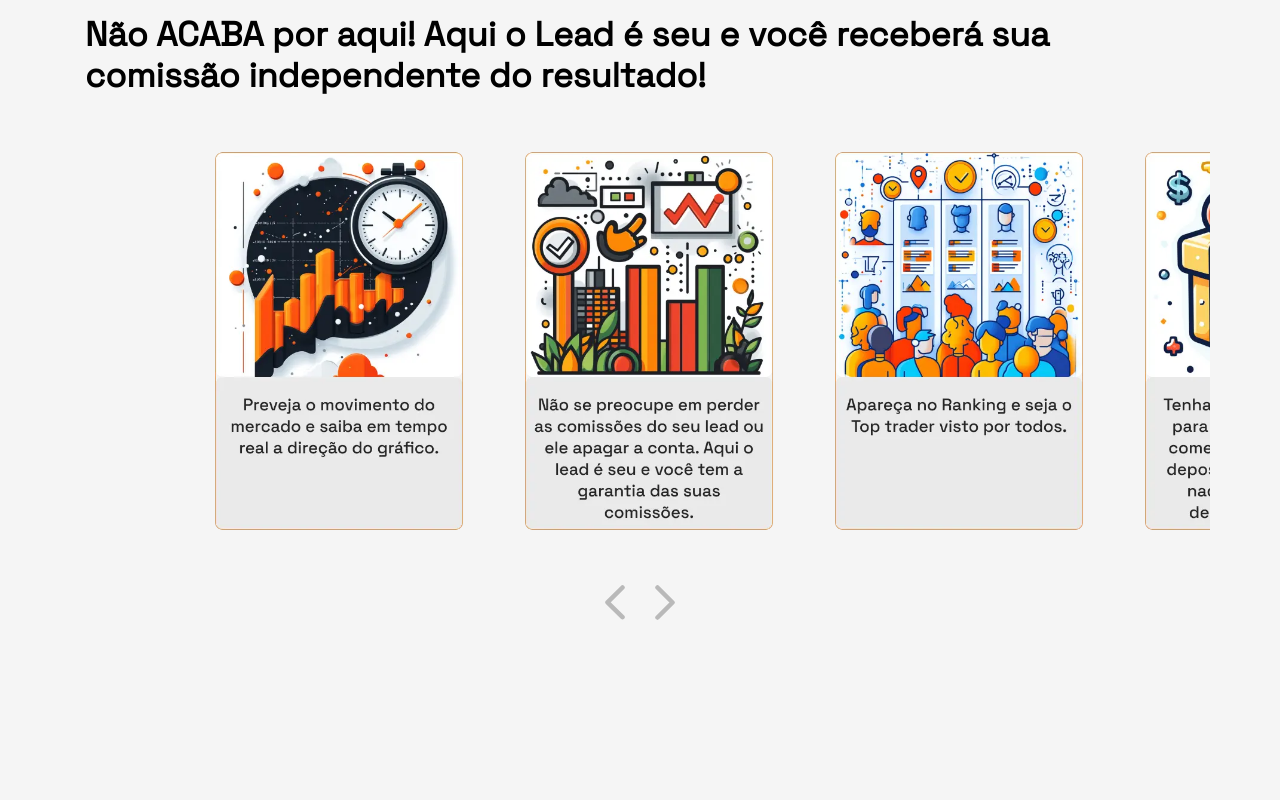
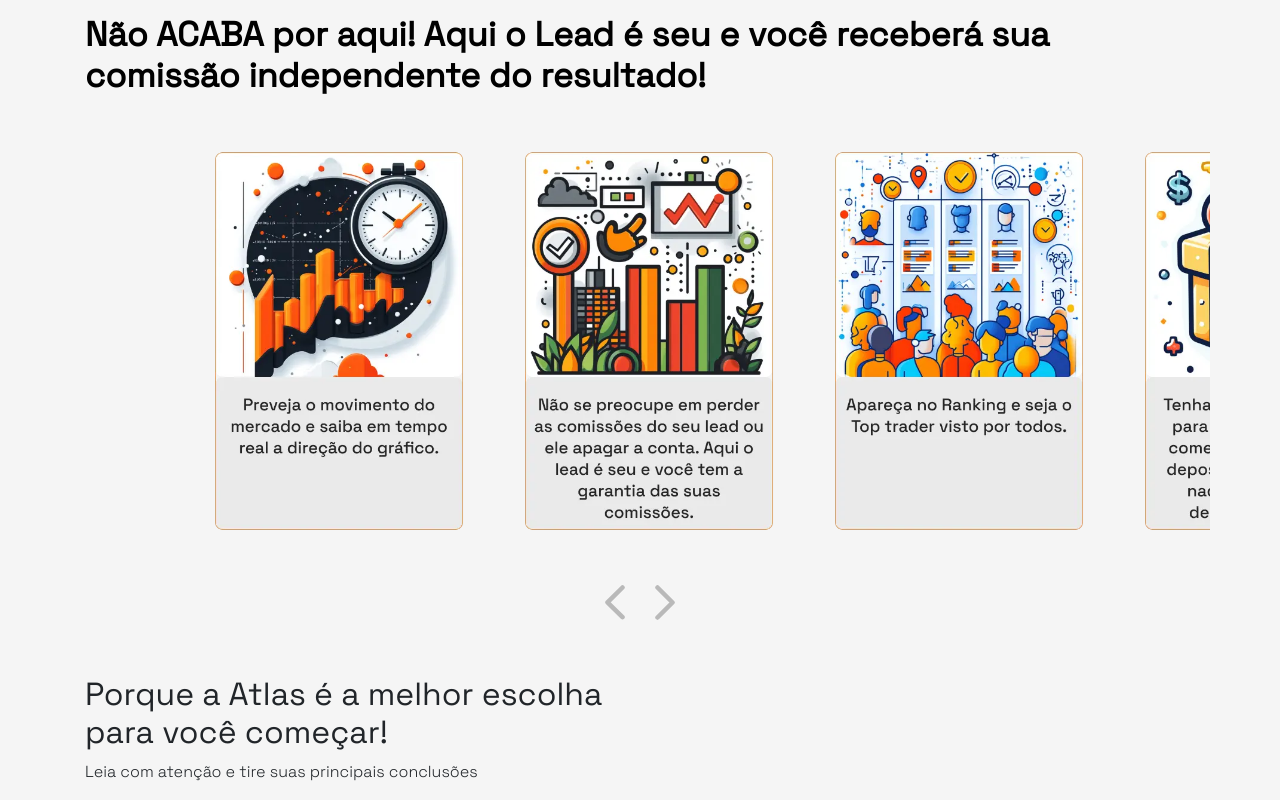
Before and after one commit to CaioAbra/afiliadosAtlas, a plain HTML site: page index.html in a window 1280 px wide. Shown: the part 2383-3183 px from the top of the page. Before the commit the page ends 3010 px from the top, so only its background shows below. Drawn offline with Linux system fonts and the light colour scheme.

Commit message:
começ d 4

```diff
--- a/index.html
+++ b/index.html
@@ -158,6 +158,24 @@
         </div>
     </section>
 
+    <section class="dobra_4 mt-5">
+        <div class="container">
+            <div class="row">
+                <div class="col-12 col-lg-6">
+                    <h2>
+                        Porque a Atlas é a melhor escolha para você começar!
+                    </h2>
+                    <p>
+                        Leia com atenção e tire suas principais conclusões
+                    </p>
+                </div>
+
+
+                <div class="col-12 col-lg-6"></div>
+            </div>
+        </div>
+    </section>
+
     <script src="./assets/lib/jquery-3.7.1.min.js"></script>
     <script src="./assets/lib/bootstrap.bundle.min.js"></script>
     <script src="./assets/lib/bootstrap-4.6.2-dist/js/bootstrap.bundle.min.js"></script>
```
